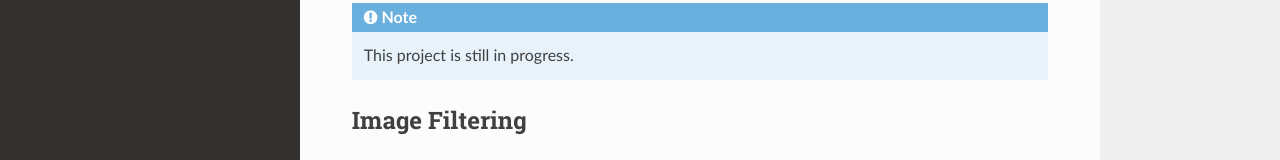
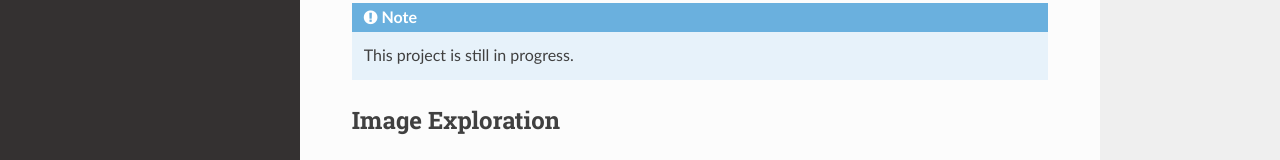
Before and after one commit to LaurineDargaud/matlab2py-image-analysis, a Sphinx documentation site: the page built from docs/source/index.rst, in a window 1280 px wide. Shown: the part 338-498 px from the top of the page. Built offline with Sphinx 7.4.7 and the Read the Docs theme 2.0.0, drawn with Linux system fonts in a browser that asks for light colours; grey boxes are pictures that could not be loaded.

Commit message:
add exploration module in doc

```diff
--- a/docs/source/index.rst
+++ b/docs/source/index.rst
@@ -11,7 +11,11 @@
 
    This project is still in progress.
 
+Image Exploration
+----------------
 
+.. automodule:: exploration
+   :members:
 
 Image Filtering
 ----------------
--- a/exploration.py
+++ b/exploration.py
@@ -1,5 +1,3 @@
-import header
-
 def imhist(I, n:int = 20, figsize = (15,5), filename:str = 'Image'):
     """Return and display the histogram of image data
 
```
